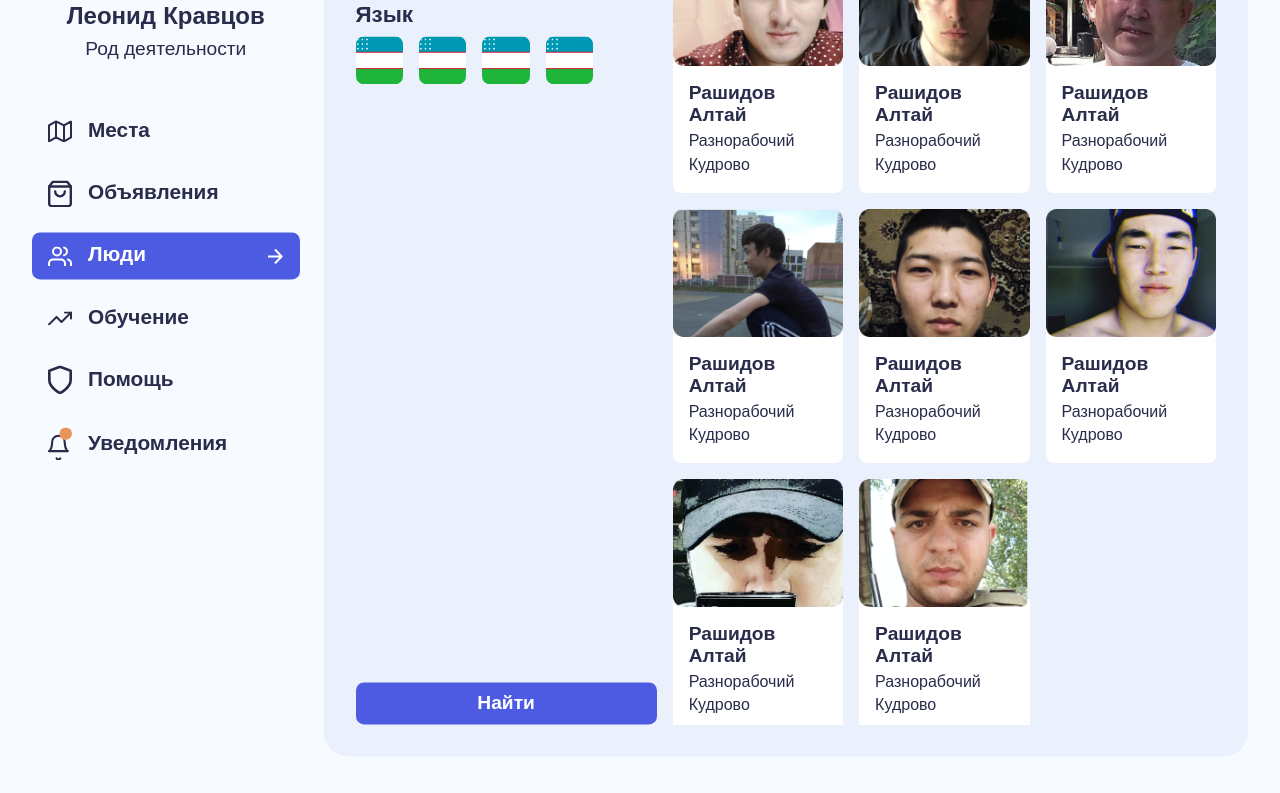
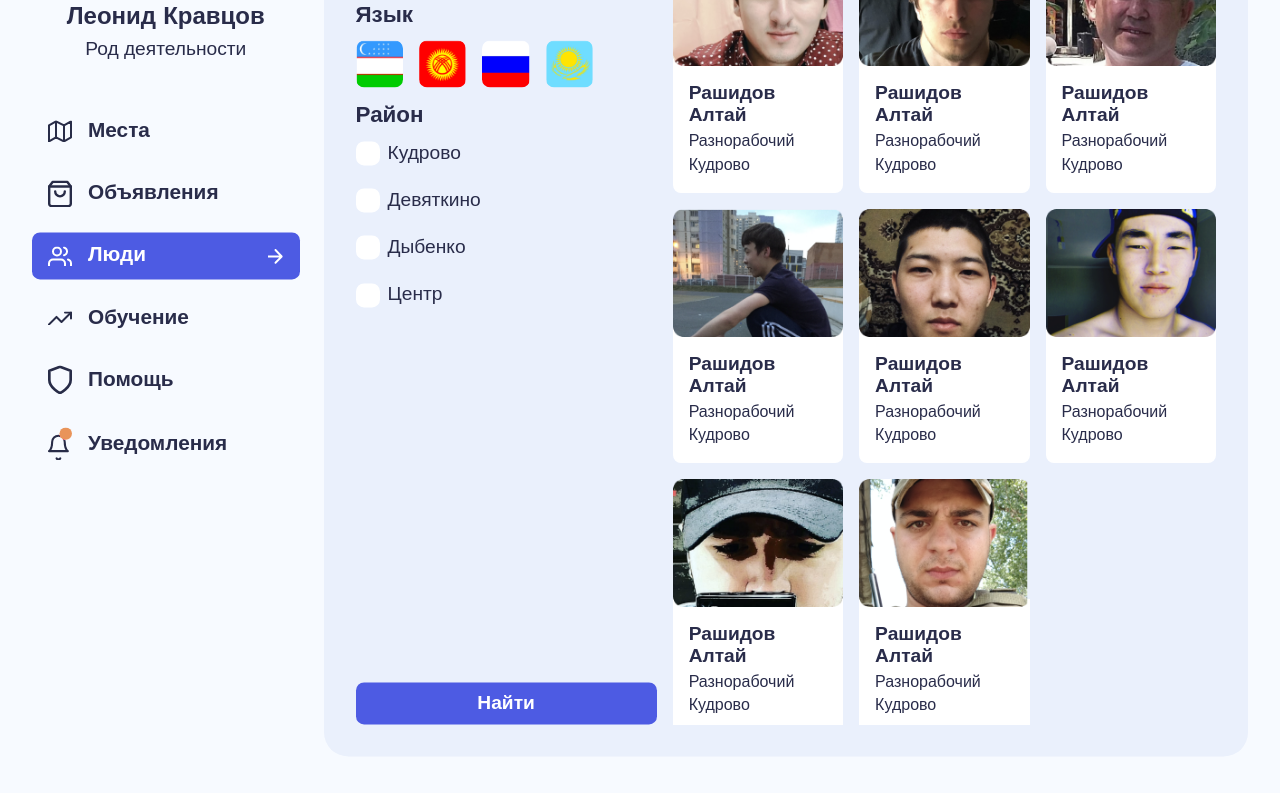
Before and after one commit to PPnP/LaborHack, a Python web app: template app/templates/search.html in a window 1280 px wide. Shown: the part 130-923 px from the top of the page. Run offline with Jinja, Linux system fonts and the light colour scheme; the template is opened without the code that fills it, so the values that code supplies are empty.

Commit message:
to add search for people

```diff
--- /dev/null
+++ b/app/static/scripts/debounce.js
@@ -0,0 +1,10 @@
+const debounceEvent = (callback, time) => {
+    let interval;
+    return (...args) => {
+        clearTimeout(interval);
+        interval = setTimeout(() => {
+            interval = null;
+            callback(...args);
+        }, time);
+    };
+};
--- a/app/static/styles/main.css
+++ b/app/static/styles/main.css
@@ -346,10 +346,12 @@ button {
     margin-right: 1rem;
     filter: grayscale(1) opacity(.5);
     flex-shrink: 0;
+    pointer-events: none;
 }
 
 .back-button_on {
-    filter: none
+    filter: none;
+    pointer-events: all;
 }
 
 .back-button::before {
@@ -382,6 +384,10 @@ button {
     overflow: auto;
 }
 
+.person-card_invisible {
+    display: none;
+}
+
 .person-card__photo {
     vertical-align: bottom;
     border-radius: var(--border-radius-secondary);
@@ -404,12 +410,12 @@ button {
 }
 
 .selection {
-    overflow: auto;
+    overflow: visible;
 }
 
 .selection__title {
     font-weight: 600;
-    margin-bottom: .5rem;
+    margin-bottom: .75rem;
 }
 
 .selection__grid {
@@ -439,8 +445,67 @@ button {
     border-radius: var(--border-radius-secondary);
 }
 
+.selection__button_checked {
+    box-shadow: 12px 5px 20px rgba(77, 91, 227, 0.56);
+}
+
 .selection__button_square::before {
     content: "";
-    padding-bottom: 100%;
+    padding-bottom: 50%;
     display: block;
 }
+
+/* для элемента input c type="checkbox" */
+.custom-checkbox {
+    position: absolute;
+    z-index: -1;
+    opacity: 0;
+}
+
+/* для элемента label, связанного с .custom-checkbox */
+.custom-checkbox+.custom-checkbox__label {
+    display: inline-flex;
+    align-items: center;
+    user-select: none;
+    cursor: pointer;
+}
+
+/* создание в label псевдоэлемента before со следующими стилями */
+.custom-checkbox+.custom-checkbox__label::before {
+    content: '';
+    display: inline-block;
+    width: 1.5rem;
+    height: 1.5rem;
+    flex-shrink: 0;
+    flex-grow: 0;
+    background: #fff;
+    border-radius: var(--border-radius-secondary);
+    margin-right: .5rem;
+    background-repeat: no-repeat;
+    background-position: center center;
+    background-size: 50% 50%;
+}
+
+.custom-checkbox+.custom-checkbox__label_invisible::before {
+    content: none
+}
+
+/* стили при наведении курсора на checkbox */
+.custom-checkbox:not(:disabled):not(:checked)+.custom-checkbox__label:hover::before {
+    border-color: #b3d7ff;
+}
+
+/* стили для чекбокса, находящегося в фокусе и не находящегося в состоянии checked */
+.custom-checkbox:focus:not(:checked)+.custom-checkbox__label::before {
+    border-color: #80bdff;
+}
+
+/* стили для чекбокса, находящегося в состоянии checked */
+.custom-checkbox:checked+.custom-checkbox__label::before {
+    background-image: url(../images/icons/tick.svg);
+}
+
+/* стили для чекбокса, находящегося в состоянии disabled */
+.custom-checkbox:disabled+.custom-checkbox__label::before {
+    background-color: #e9ecef;
+}
--- /dev/null
+++ b/app/templates/blocks/district_selection.html
@@ -0,0 +1,29 @@
+<div class="selection" id="district_selection">
+    <h2 class="selection__title">Район</h2>
+    <div class="selection__grid selection__grid_single-col">
+        <div class="checkbox">
+            <input class="custom-checkbox" type="checkbox" id="dis-1" name="dis-1" value="Кудрово">
+            <label for="dis-1" class="custom-checkbox__label">
+                <h4>Кудрово</h4>
+            </label>
+        </div>
+        <div class="checkbox">
+            <input class="custom-checkbox" type="checkbox" id="dis-2" name="dis-2" value="Девяткино">
+            <label for="dis-2" class="custom-checkbox__label">
+                <h4>Девяткино</h4>
+            </label>
+        </div>
+        <div class="checkbox">
+            <input class="custom-checkbox" type="checkbox" id="dis-3" name="dis-3" value="Дыбенко">
+            <label for="dis-3" class="custom-checkbox__label">
+                <h4>Дыбенко</h4>
+            </label>
+        </div>
+        <div class="checkbox">
+            <input class="custom-checkbox" type="checkbox" id="dis-4" name="dis-4" value="Центр">
+            <label for="dis-4" class="custom-checkbox__label">
+                <h4>Центр</h4>
+            </label>
+        </div>
+    </div>
+</div>
--- a/app/templates/blocks/language_selection.html
+++ b/app/templates/blocks/language_selection.html
@@ -1,17 +1,33 @@
-<div class="selection">
+<div class="selection" id="language_selection">
     <h2 class="selection__title">Язык</h2>
     <div class="selection__grid">
-        <button class="selection__button selection__button_square">
-            <img src="{{ url_for('static', filename='images/icons/flags/uz.svg') }}" class="selection__image">
-        </button>
-        <button class="selection__button selection__button_square">
-            <img src="{{ url_for('static', filename='images/icons/flags/uz.svg') }}" class="selection__image">
-        </button>
-        <button class="selection__button selection__button_square">
-            <img src="{{ url_for('static', filename='images/icons/flags/uz.svg') }}" class="selection__image">
-        </button>
-        <button class="selection__button selection__button_square">
-            <img src="{{ url_for('static', filename='images/icons/flags/uz.svg') }}" class="selection__image">
-        </button>
+        <div class="checkbox selection__button selection__button_square">
+            <input class="custom-checkbox" type="checkbox" id="lan-1" name="lan-1" value="uz">
+            <label for="lan-1" class="custom-checkbox__label custom-checkbox__label_invisible">
+                <img src="{{ url_for('static', filename='images/icons/flags/uz.png') }}"
+                    class="selection__image custom-checkbox__label">
+            </label>
+        </div>
+        <div class="checkbox selection__button selection__button_square">
+            <input class="custom-checkbox" type="checkbox" id="lan-2" name="lan-2" value="kg">
+            <label for="lan-2" class="custom-checkbox__label custom-checkbox__label_invisible">
+                <img src="{{ url_for('static', filename='images/icons/flags/kg.png') }}"
+                    class="selection__image custom-checkbox__label">
+            </label>
+        </div>
+        <div class="checkbox selection__button selection__button_square">
+            <input class="custom-checkbox" type="checkbox" id="lan-3" name="lan-3" value="ru">
+            <label for="lan-3" class="custom-checkbox__label custom-checkbox__label_invisible">
+                <img src="{{ url_for('static', filename='images/icons/flags/ru.png') }}"
+                    class="selection__image custom-checkbox__label">
+            </label>
+        </div>
+        <div class="checkbox selection__button selection__button_square">
+            <input class="custom-checkbox" type="checkbox" id="lan-4" name="lan-4" value="kz">
+            <label for="lan-4" class="custom-checkbox__label custom-checkbox__label_invisible">
+                <img src="{{ url_for('static', filename='images/icons/flags/kz.png') }}"
+                    class="selection__image custom-checkbox__label">
+            </label>
+        </div>
     </div>
 </div>
--- a/app/templates/blocks/person_card.html
+++ b/app/templates/blocks/person_card.html
@@ -1,4 +1,4 @@
-<article class="person-card">
+<article class="person-card" data-district="{{ location }}" data-language="{{ language }}">
     <img class="person-card__photo" src="{{ url_for('static', filename=image) }}">
     <div class="person-card__info">
         <h4 class="person-card__name">{{ name }}</h4>
--- a/app/templates/locations.html
+++ b/app/templates/locations.html
@@ -36,5 +36,6 @@
     type="text/javascript"></script>
 <script src="{{ url_for('static', filename='scripts/locations/map.js') }}"></script>
 <script src="{{ url_for('static', filename='scripts/locations/add.js') }}"></script>
+<script src="{{ url_for('static', filename='scripts/debounce.js') }}"></script>
 <script src="{{ url_for('static', filename='scripts/locations/search.js') }}"></script>
 {% endblock content %}
--- a/app/templates/search.html
+++ b/app/templates/search.html
@@ -18,8 +18,9 @@
             <div class="content__filters">
                 {% include "blocks/controls.html" %}
                 {% include "blocks/language_selection.html" %}
+                {% include "blocks/district_selection.html" %}
             </div>
-            <button class="button button_fw">
+            <button class="button button_fw" id="find_button">
                 Найти
             </button>
         </div>
@@ -30,4 +31,6 @@
     </main>
 </div>
 
+<script src="{{ url_for('static', filename='scripts/debounce.js') }}"></script>
+<script src="{{ url_for('static', filename='scripts/people/search.js') }}"></script>
 {% endblock content %}
--- a/app/templates/search/people.html
+++ b/app/templates/search/people.html
@@ -1,31 +1,31 @@
-{% with name="Рашидов Алтай", image='images/people/1.png', occupation='Разнорабочий', location='Кудрово' %}
+{% with name="Рашидов Алтай", image='images/people/1.png', occupation='Разнорабочий', location='Кудрово', language="uz" %}
 {% include "blocks/person_card.html" %}
 {% endwith %}
 
-{% with name="Рашидов Алтай", image='images/people/2.png', occupation='Разнорабочий', location='Кудрово' %}
+{% with name="Рашидов Алтай", image='images/people/2.png', occupation='Разнорабочий', location='Кудрово', language="uz" %}
 {% include "blocks/person_card.html" %}
 {% endwith %}
 
-{% with name="Рашидов Алтай", image='images/people/3.png', occupation='Разнорабочий', location='Кудрово' %}
+{% with name="Рашидов Алтай", image='images/people/3.png', occupation='Разнорабочий', location='Кудрово', language="uz" %}
 {% include "blocks/person_card.html" %}
 {% endwith %}
 
-{% with name="Рашидов Алтай", image='images/people/4.png', occupation='Разнорабочий', location='Кудрово' %}
+{% with name="Рашидов Алтай", image='images/people/4.png', occupation='Разнорабочий', location='Кудрово', language="uz" %}
 {% include "blocks/person_card.html" %}
 {% endwith %}
 
-{% with name="Рашидов Алтай", image='images/people/5.png', occupation='Разнорабочий', location='Кудрово' %}
+{% with name="Рашидов Алтай", image='images/people/5.png', occupation='Разнорабочий', location='Кудрово', language="uz" %}
 {% include "blocks/person_card.html" %}
 {% endwith %}
 
-{% with name="Рашидов Алтай", image='images/people/6.png', occupation='Разнорабочий', location='Кудрово' %}
+{% with name="Рашидов Алтай", image='images/people/6.png', occupation='Разнорабочий', location='Кудрово', language="uz" %}
 {% include "blocks/person_card.html" %}
 {% endwith %}
 
-{% with name="Рашидов Алтай", image='images/people/7.png', occupation='Разнорабочий', location='Кудрово' %}
+{% with name="Рашидов Алтай", image='images/people/7.png', occupation='Разнорабочий', location='Кудрово', language="uz" %}
 {% include "blocks/person_card.html" %}
 {% endwith %}
 
-{% with name="Рашидов Алтай", image='images/people/8.png', occupation='Разнорабочий', location='Кудрово' %}
+{% with name="Рашидов Алтай", image='images/people/8.png', occupation='Разнорабочий', location='Кудрово', language="uz" %}
 {% include "blocks/person_card.html" %}
 {% endwith %}
```
Also changed, not shown: app/static/scripts/locations/search.js (+14 -12 lines), app/static/scripts/people/search.js (added, +84 -0 lines), app/static/images/icons/flags/kg.png (added), app/static/images/icons/flags/kz.png (added), app/static/images/icons/flags/ru.png (added), app/static/images/icons/flags/uz.png (added), app/static/images/icons/flags/uz.svg (deleted), app/static/images/icons/tick.svg (added).
